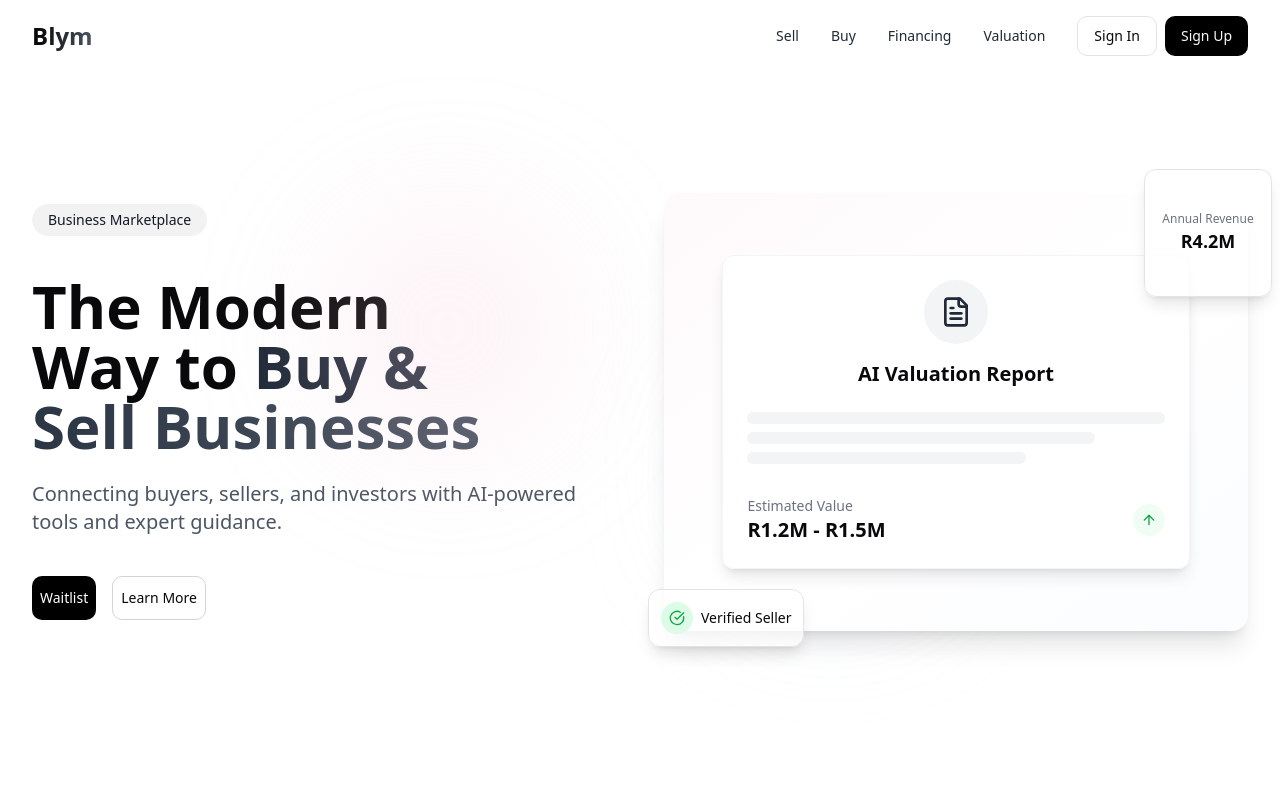
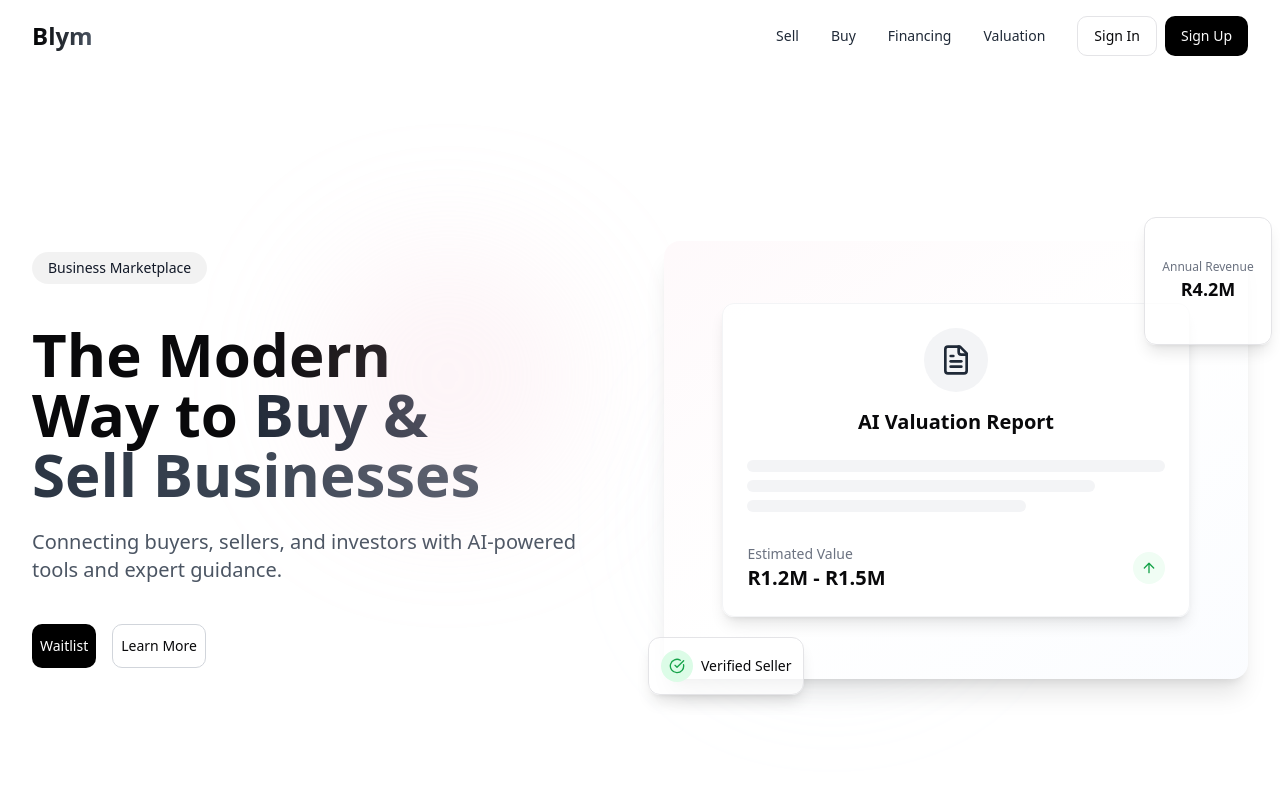
Before and after one commit to ShivenMoodley/blym-marketplace-Version-1-, a React (Vite) app: page / in a window 1280 px wide. Shown: the top 800 px of the page. Built offline with nearby package versions, Linux system fonts and the light colour scheme.

Commit message:
Fix content cutoff
Address issue where content at the top of pages is obscured by the header. Adjust layout or padding to ensure all content is visible.

```diff
--- a/src/layouts/MainLayout.tsx
+++ b/src/layouts/MainLayout.tsx
@@ -5,6 +5,7 @@ import Navbar from "@/components/Navbar";
 import DashboardNavbar from "@/components/dashboard/DashboardNavbar";
 import Footer from "@/components/Footer";
 import { useIsMobile } from "@/hooks/use-mobile";
+import { Toaster } from "@/components/ui/toaster";
 
 interface MainLayoutProps {
   children: React.ReactNode;
@@ -37,8 +38,9 @@ const MainLayout: React.FC<MainLayoutProps> = ({ children }) => {
   return (
     <div className={`flex flex-col min-h-screen-real overflow-x-hidden ${isMobile ? 'mobile-view' : ''}`}>
       {isDashboard ? <DashboardNavbar /> : <Navbar />}
-      <main className="flex-grow">{children}</main>
+      <main className="flex-grow pt-6">{children}</main>
       <Footer />
+      <Toaster />
     </div>
   );
 };
--- a/src/pages/seller/ListingTypeSelection.tsx
+++ b/src/pages/seller/ListingTypeSelection.tsx
@@ -50,8 +50,8 @@ const ListingTypeSelection: React.FC = () => {
 
   return (
     <MainLayout>
-      <div className="container max-w-6xl px-4 py-12">
-        <div className="text-center mb-10">
+      <div className="container max-w-6xl px-4 py-6 md:py-12">
+        <div className="text-center mb-8 mt-4">
           <h1 className="text-3xl font-bold mb-3">Choose Your Listing Package</h1>
           <p className="text-gray-600 max-w-2xl mx-auto">
             Select the listing package that best fits your needs.
```
